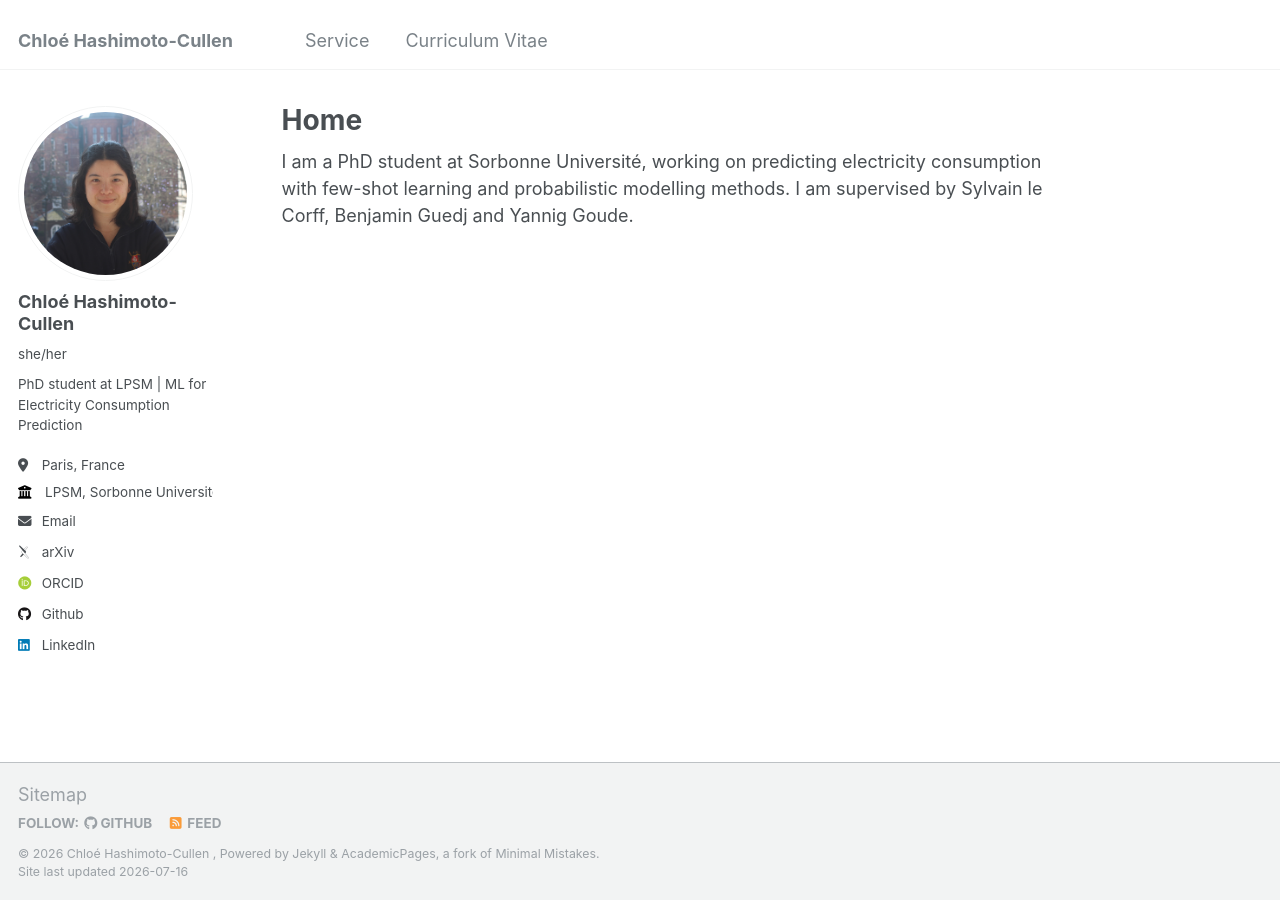
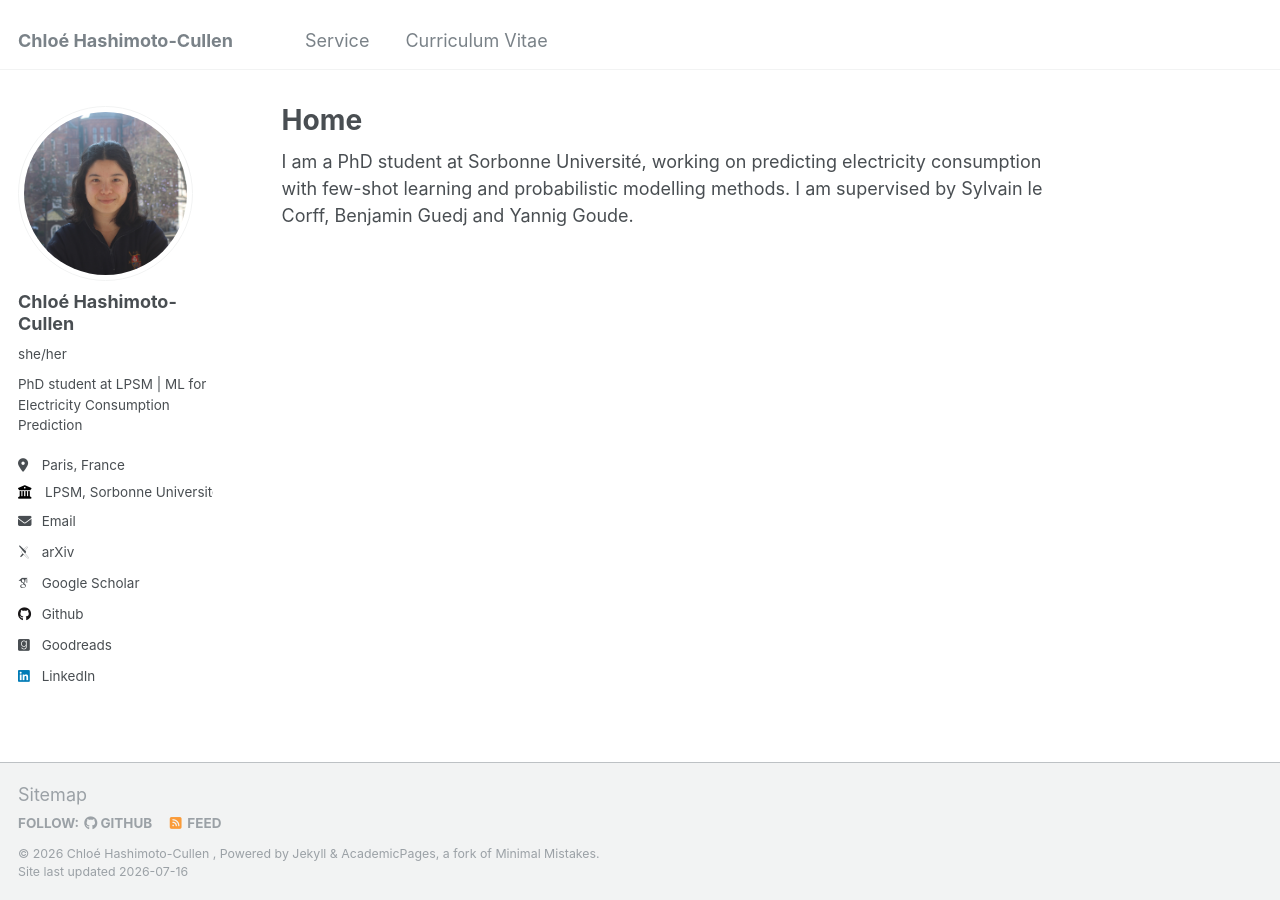
Before and after one commit to hashimotocullen/hashimotocullen.github.io, a Jekyll site: the page built from _pages/about.md, in a window 1280 px wide. Built offline with Jekyll 4.4.1, drawn with Linux system fonts in a browser that asks for light colours; some web fonts are replaced; part of the change alters nothing that is shown.

Commit message:
Update _config.yml

```diff
--- a/_config.yml
+++ b/_config.yml
@@ -31,10 +31,10 @@ author:
   email            : hashimoto@lpsm.paris
 
   # Academic websites
+  googlescholar    : "https://scholar.google.com/citations?user=Jnde54kAAAAJ&hl=en&oi=ao"
   arxiv            : "https://arxiv.org/a/hashimotocullen_c_1.html"
-  googlescholar    : # "https://scholar.google.com/citations?user=PS_CX0AAAAAJ"
   impactstory      : # URL
-  orcid            : "https://orcid.org/0009-0006-7329-8647"
+  orcid            : # "https://orcid.org/0009-0006-7329-8647"
   semantic         : # URL
   pubmed           : # "https://www.ncbi.nlm.nih.gov/pubmed/?term=john+snow"
   researchgate     : # URL
@@ -52,7 +52,7 @@ author:
   facebook         : # Username
   flickr           : # Username
   foursquare       : # Username
-  goodreads        : # Username
+  goodreads        : 196564082-chlo
   google_plus      : # Username
   keybase          : # Username
   instagram        : # Username
```
